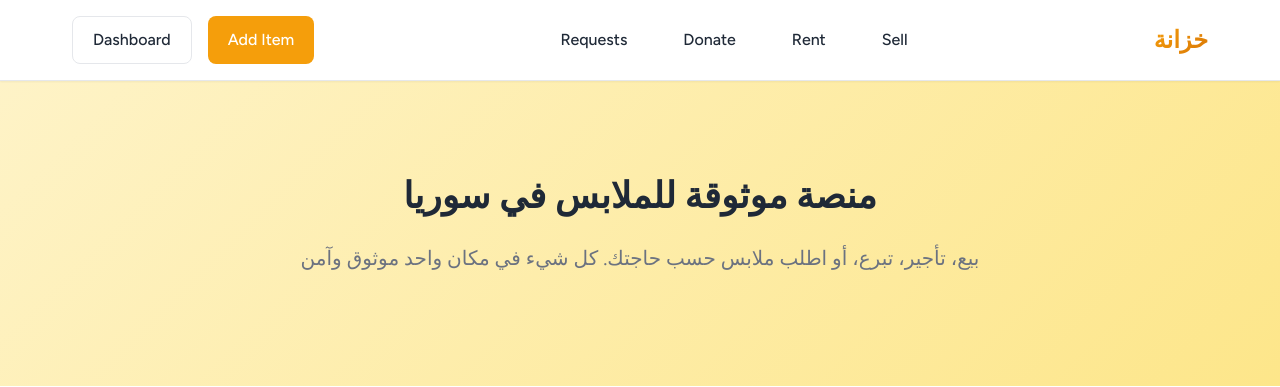
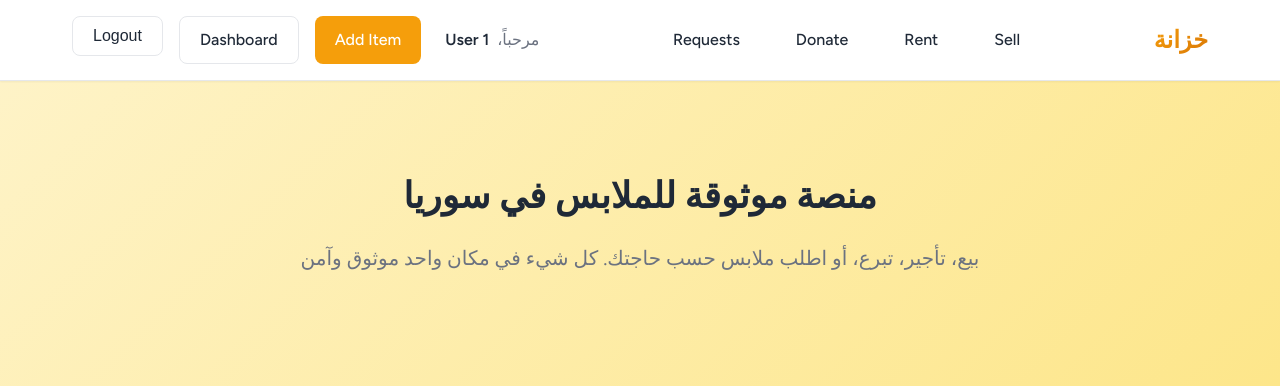
Before and after one commit to kareem-sharaf/Khezana, a Laravel app: template resources/views/home/index.blade.php in a window 1280 px wide. Shown: the top 387 px of the page. Run offline with Laravel 12, Linux system fonts and the light colour scheme; the template is opened without the code that fills it, so the values that code supplies are empty; a user stored in the database is signed in; data comes from the database, SQL or seed files in the repository; style sheets or scripts are compiled from the project's sources; parts of the project's set-up code (start-up, migrations or seed data) failed here and were passed over; some libraries are stand-ins or nearby versions.

Commit message:
add topbar user greeting and logout actions

```diff
--- a/public/css/home.css
+++ b/public/css/home.css
@@ -140,6 +140,36 @@ body {
     flex-wrap: wrap;
 }
 
+.khezana-user-box {
+    display: flex;
+    align-items: center;
+    gap: var(--khezana-spacing-md);
+    flex-wrap: wrap;
+}
+
+.khezana-user-info {
+    display: flex;
+    align-items: center;
+    gap: var(--khezana-spacing-xs);
+    font-weight: 600;
+    color: var(--khezana-text);
+}
+
+.khezana-user-greeting {
+    color: var(--khezana-text-light);
+    font-weight: 500;
+}
+
+.khezana-user-name {
+    color: var(--khezana-text);
+}
+
+.khezana-user-actions {
+    display: flex;
+    gap: var(--khezana-spacing-sm);
+    flex-wrap: wrap;
+}
+
 /* Buttons */
 .khezana-btn {
     display: inline-flex;
@@ -174,6 +204,18 @@ body {
 }
 
 .khezana-btn-secondary:hover {
+    background: var(--khezana-bg);
+    border-color: var(--khezana-primary);
+    color: var(--khezana-primary);
+}
+
+.khezana-btn-ghost {
+    background: transparent;
+    color: var(--khezana-text);
+    border: 1px solid var(--khezana-border);
+}
+
+.khezana-btn-ghost:hover {
     background: var(--khezana-bg);
     border-color: var(--khezana-primary);
     color: var(--khezana-primary);
--- a/resources/views/partials/header.blade.php
+++ b/resources/views/partials/header.blade.php
@@ -27,12 +27,26 @@
                 <!-- Actions -->
                 <div class="khezana-nav-actions">
                     @auth
+                        <div class="khezana-user-box">
+                            <div class="khezana-user-info">
+                                <span class="khezana-user-greeting">مرحباً،</span>
+                                <span class="khezana-user-name">{{ Auth::user()->name ?? Auth::user()->phone }}</span>
+                            </div>
+                            <div class="khezana-user-actions">
                                 <a href="{{ route('items.create') }}" class="khezana-btn khezana-btn-primary">
                                     {{ __('common.ui.add_item') ?? 'أضف غرض' }}
                                 </a>
                                 <a href="{{ route('dashboard') }}" class="khezana-btn khezana-btn-secondary">
                                     {{ __('common.ui.dashboard') ?? 'لوحة التحكم' }}
                                 </a>
+                                <form method="POST" action="{{ route('logout') }}">
+                                    @csrf
+                                    <button type="submit" class="khezana-btn khezana-btn-secondary khezana-btn-ghost">
+                                        {{ __('common.ui.logout') ?? 'تسجيل الخروج' }}
+                                    </button>
+                                </form>
+                            </div>
+                        </div>
                     @else
                         <a href="{{ route('login') }}" class="khezana-btn khezana-btn-secondary">
                             {{ __('common.ui.login') ?? 'تسجيل الدخول' }}
```
Lines whose indentation alone changed are shown as unchanged.
